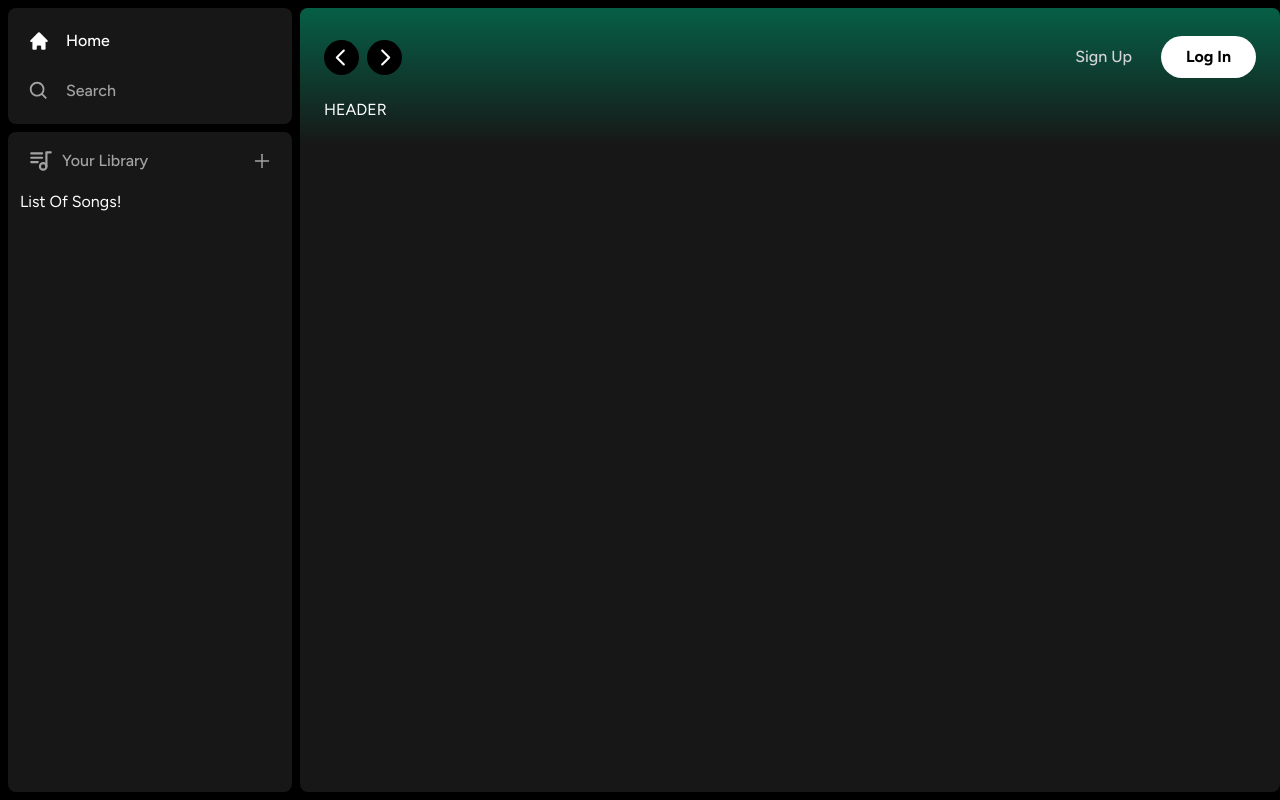
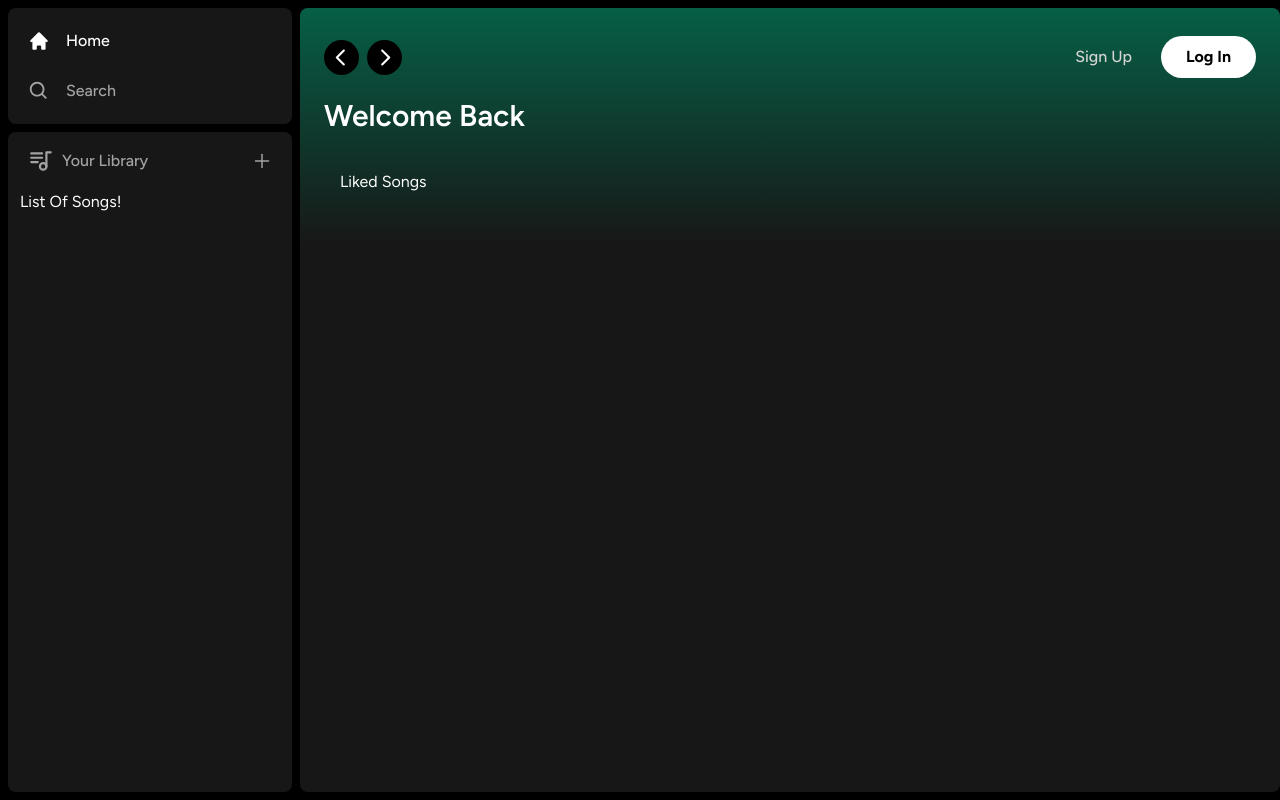
Before and after one commit to trevoncharles/rave, a Next.js app: page / in a window 1280 px wide. Built offline with nearby package versions, Linux system fonts and the light colour scheme.

Commit message:
Added Button to Home

```diff
--- a/app/(site)/page.tsx
+++ b/app/(site)/page.tsx
@@ -1,3 +1,4 @@
+import ListItem from "@/components/ListItem"
 import Header from "@/components/header"
 
 export default function Home() {
@@ -11,7 +12,30 @@
     overflow-y-hidden
     ">
     <Header>
-    HEADER
+      <div className="
+      mb-2">
+        <h1 className="
+        text-white
+        text-3xl
+        font-semibold">
+          Welcome Back
+        </h1>
+    <div className="
+    grid
+    grid-cols-1
+    sm:grid-col-2
+    xl:grid-cols-3
+    2xl:grid-col-4
+    gap-3
+    mt-4">
+
+      <ListItem
+      image = "/images/logo-white.png"
+      name = "Liked Songs"
+      />
+
+    </div>
+      </div>
     </Header>
     </div>
   );
--- /dev/null
+++ b/components/ListItem.tsx
@@ -0,0 +1,60 @@
+"use client";
+
+import { useRouter } from "next/navigation";
+import Image from "next/image";
+
+
+interface ListItemProps {
+  image: string;
+  name: string;
+  href: string;
+}
+
+const ListItem: React.FC<ListItemProps> = ({
+  image,
+  name,
+  href,
+}) => {
+  const router = useRouter();
+
+  const onClick = () => {
+    //Add authentication before push
+    router.push(href);
+  }
+  return (
+    <button
+      className="
+      relative
+      group
+      flex
+      items-center
+      rounded-md
+      overflow-hidden
+      gap-x-4
+      bg-netural-100/10
+      hover:bg-neutral-100/20
+      transition
+
+      pr-4">
+      <div className="
+        relative
+        min-h-[64px]
+        min-w-[6
+        ">
+        <Image
+          className="object-cover"
+          fill
+          src={image}
+          alt="Image"
+        />
+
+      </div>
+      <p>
+        {name}
+      </p>
+    </button>
+
+  );
+}
+
+export default ListItem;
```
Also changed, not shown: components/Button.tsx (line endings or trailing spaces), public/images/liked.png (added), public/images/logo-white.png (added).
